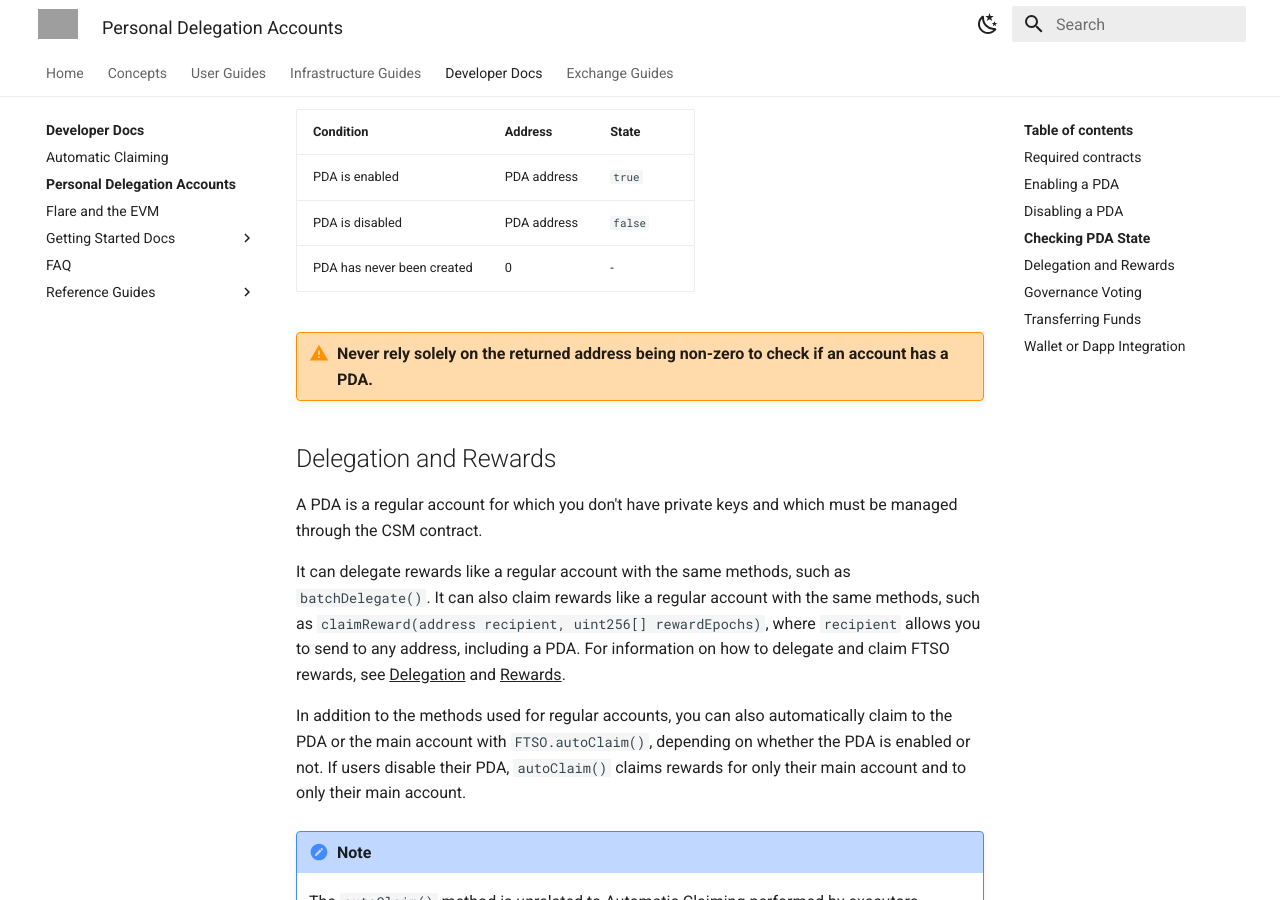
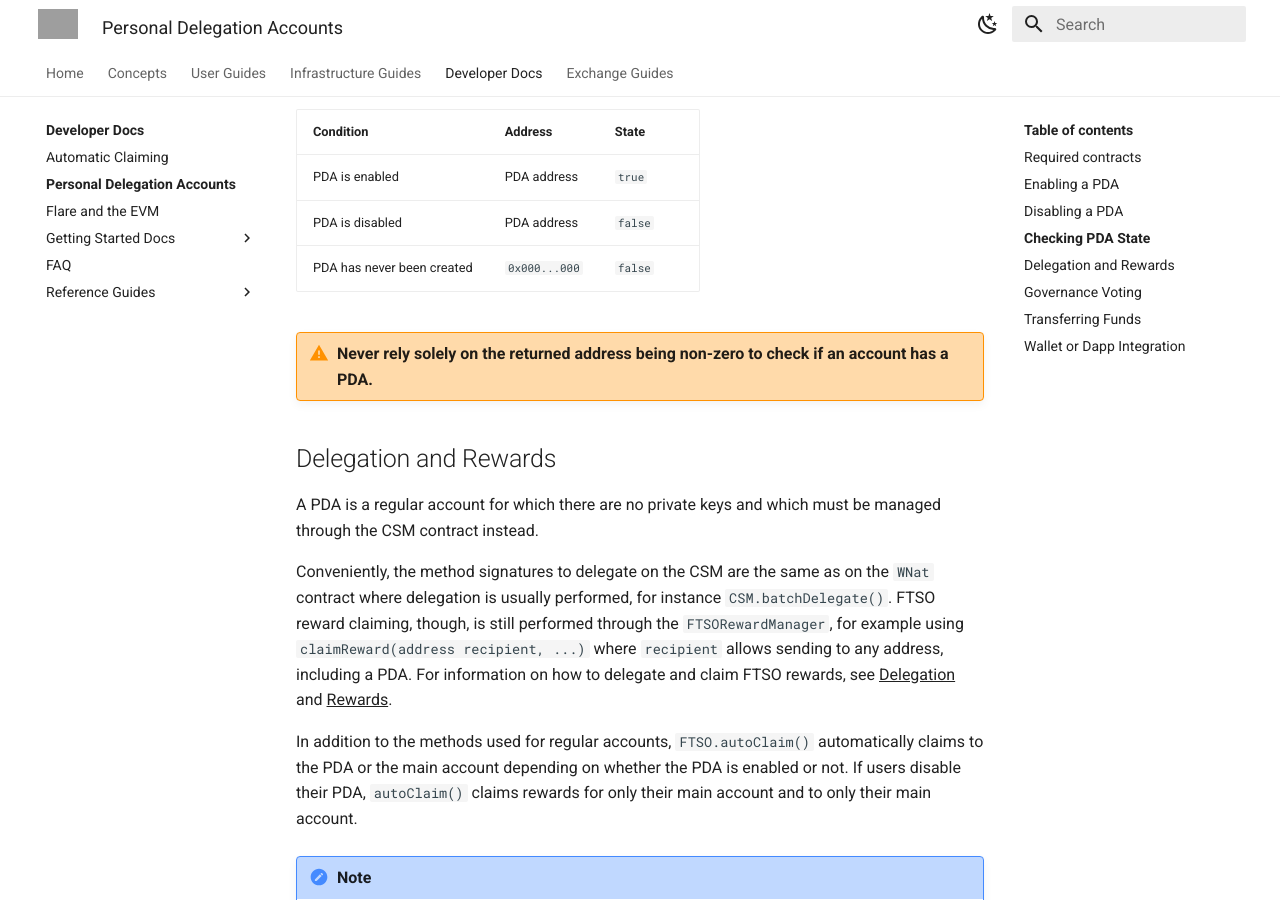
Before and after one commit to flare-foundation/docs, an MkDocs documentation site: the page built from docs/dev/personal-delegation-account.md, in a window 1280 px wide and 900 px high, scrolled down 1327 px. Built offline with MkDocs 1.6.1 and Material for MkDocs 9.7.7, drawn with Linux system fonts in a browser that asks for light colours; comment, search, counter and statistics services are not loaded; grey boxes are pictures that could not be loaded.

Commit message:
More reviewer feedback
Remove last remaining instances of "you".

```diff
--- a/docs/dev/personal-delegation-account.md
+++ b/docs/dev/personal-delegation-account.md
@@ -40,23 +40,23 @@ When users disable their PDA, `FTSO.autoClaim()` claims only the rewards for the
 To check if a user's PDA is enabled, call `CSM.getDelegationAccountData()`.
 It returns both the PDA address and its state:
 
-| Condition                  | Address     | State   |
-| -------------------------- | ----------- | ------- |
-| PDA is enabled             | PDA address | `true`  |
-| PDA is disabled            | PDA address | `false` |
-| PDA has never been created | 0           | -       |
+| Condition                  | Address       | State   |
+| -------------------------- | ------------- | ------- |
+| PDA is enabled             | PDA address   | `true`  |
+| PDA is disabled            | PDA address   | `false` |
+| PDA has never been created | `0x000...000` | `false` |
 
 !!! warning "Never rely solely on the returned address being non-zero to check if an account has a PDA."
 
 ## Delegation and Rewards
 
-A PDA is a regular account for which you don't have private keys and which must be managed through the CSM contract.
+A PDA is a regular account for which there are no private keys and which must be managed through the CSM contract instead.
 
-It can delegate rewards like a regular account with the same methods, such as `batchDelegate()`.
-It can also claim rewards like a regular account with the same methods, such as `claimReward(address recipient, uint256[] rewardEpochs)`, where `recipient` allows you to send to any address, including a PDA.
+Conveniently, the method signatures to delegate on the CSM are the same as on the `WNat` contract where delegation is usually performed, for instance `CSM.batchDelegate()`.
+FTSO reward claiming, though, is still performed through the `FTSORewardManager`, for example using `claimReward(address recipient, ...)` where `recipient` allows sending to any address, including a PDA.
 For information on how to delegate and claim FTSO rewards, see [Delegation](../tech/ftso.md#delegation) and [Rewards](../tech/ftso.md#rewards).
 
-In addition to the methods used for regular accounts, you can also automatically claim to the PDA or the main account with `FTSO.autoClaim()`, depending on whether the PDA is enabled or not.
+In addition to the methods used for regular accounts, `FTSO.autoClaim()` automatically claims to the PDA or the main account depending on whether the PDA is enabled or not.
 If users disable their PDA, `autoClaim()` claims rewards for only their main account and to only their main account.
 
 !!! note
```
Also changed, not shown: docs/tech/personal-delegation-account.md (+0 -1 lines).
